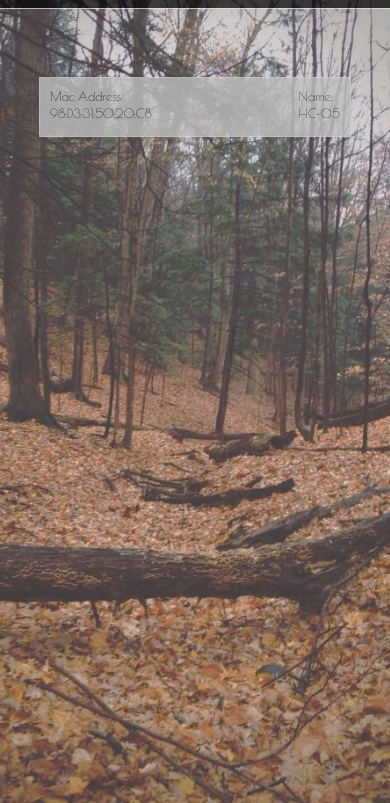
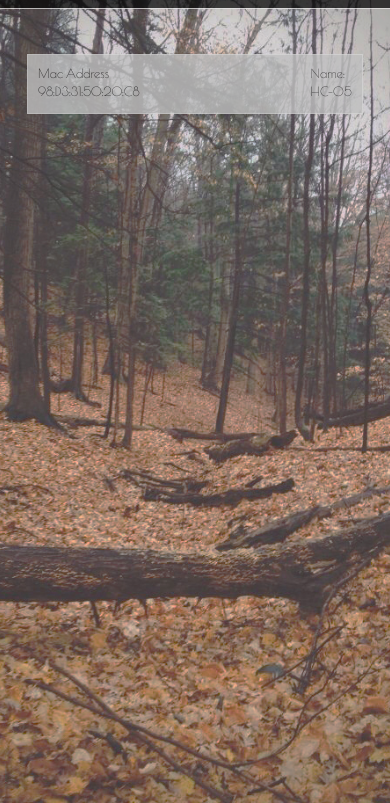
Before and after one commit to lilcser/Jarvis, a plain HTML site: page client/www/index.html in a window 390 px wide. Shown: the part 41-844 px from the top of the page. Drawn offline with nearby package versions, Linux system fonts and the light colour scheme; some packages are replaced by stand-ins of ours.

Commit message:
fixed home page css

```diff
--- a/client/www/css/angular-carousel.css
+++ b/client/www/css/angular-carousel.css
@@ -3,8 +3,7 @@ input[type=range] {
 }
 
 ul[rn-carousel] {
-  overflow: hidden;
-  padding: 0;
+  padding-top: 75px;
   white-space: nowrap;
   position: relative;
   perspective: 1000px;
@@ -25,7 +24,6 @@ ul[rn-carousel] > li {
   margin: 0;
   list-style-type: none;
   width: 100%;
-  height: 100%;
   display: inline-block;
 }
 
--- a/client/www/css/index.css
+++ b/client/www/css/index.css
@@ -1,5 +1,5 @@
 html{
-    height:75%;
+    height:100%;
 }
 body {
     height: 100%;
@@ -17,8 +17,11 @@ body {
 }
 ul{
     height:100%;
+    margin-bottom:0;
 }
-
+.overflow-y{
+    overflow-y:scroll;
+}
 .w80{
     width:80%;
 }
@@ -60,10 +63,6 @@ ul{
 .ulist-wrapper{
     text-align: left;
     display: block;
-    margin-top:25%;
-}
-.form-wrapper{
-    margin-top:50px;
 }
 .repeat-wrapper{
     height:60px;
--- a/client/www/index.html
+++ b/client/www/index.html
@@ -27,9 +27,9 @@
         </div>
       </div>
     </nav>
-<ul class="ulist-wrapper" rn-carousel rn-carousel-index="carouselIndex">
+<ul class="ulist-wrapper container overflow-y" rn-carousel rn-carousel-index="carouselIndex">
     <li>
-            <div class="list-wrapper">
+            <div class="list-wrapper row" style="height:{{80*bluetoothList.length}}">
                     <div class="repeat-wrapper top-buffer" ng-repeat="device in bluetoothList track by $index">
                         <div ng-click="addDevice(device.address, $index)" >
                             <div class="pull-right">
@@ -48,7 +48,7 @@
     <li>
         <div class="repeat-wrapper top-buffer"></div>
         <div class="container w80">
-            <div class="form-wrapper">
+            <div>
                 <div id="detailPage">
                     <div class="row">
                        “TAKE ONLY MEMORIES, LEAVE ONLY FOOTPRINTS.” <br>– CHIEF SEATTLE</br>
```
